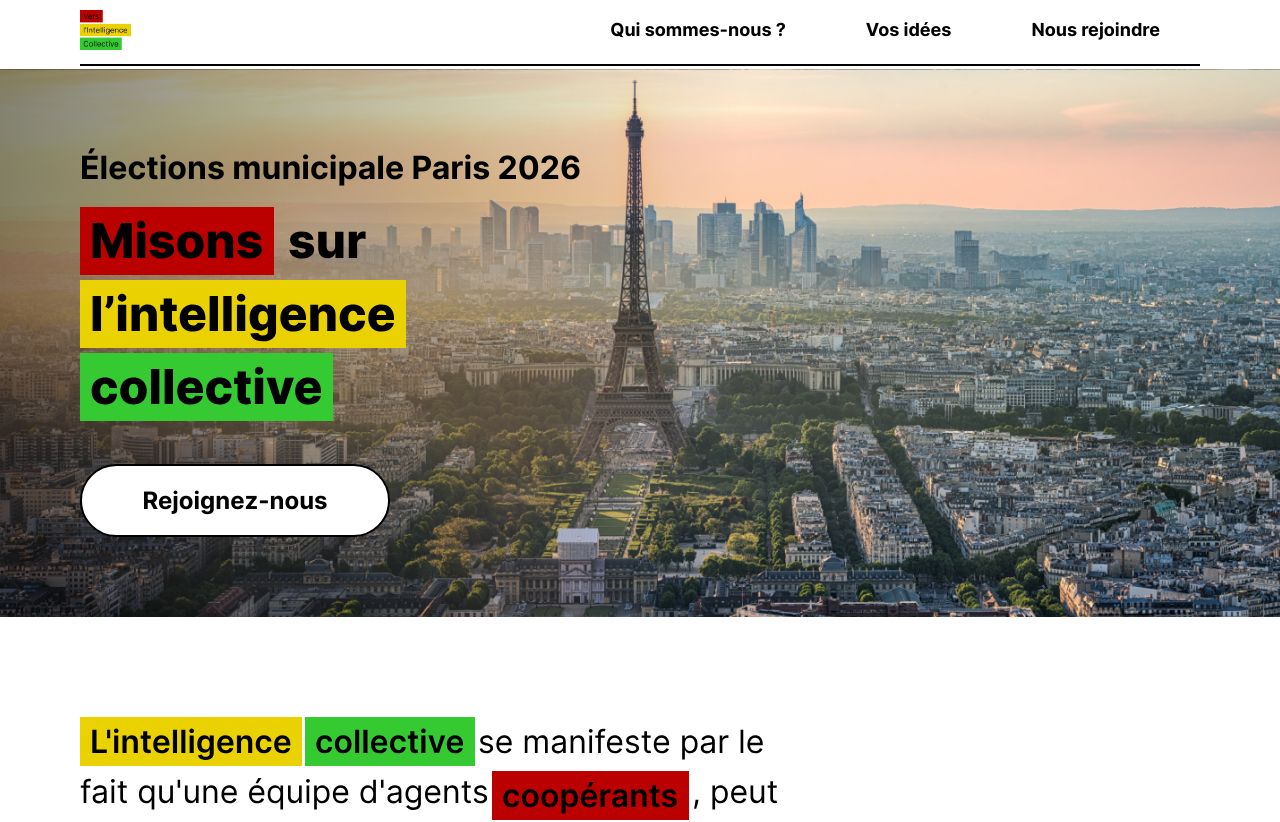
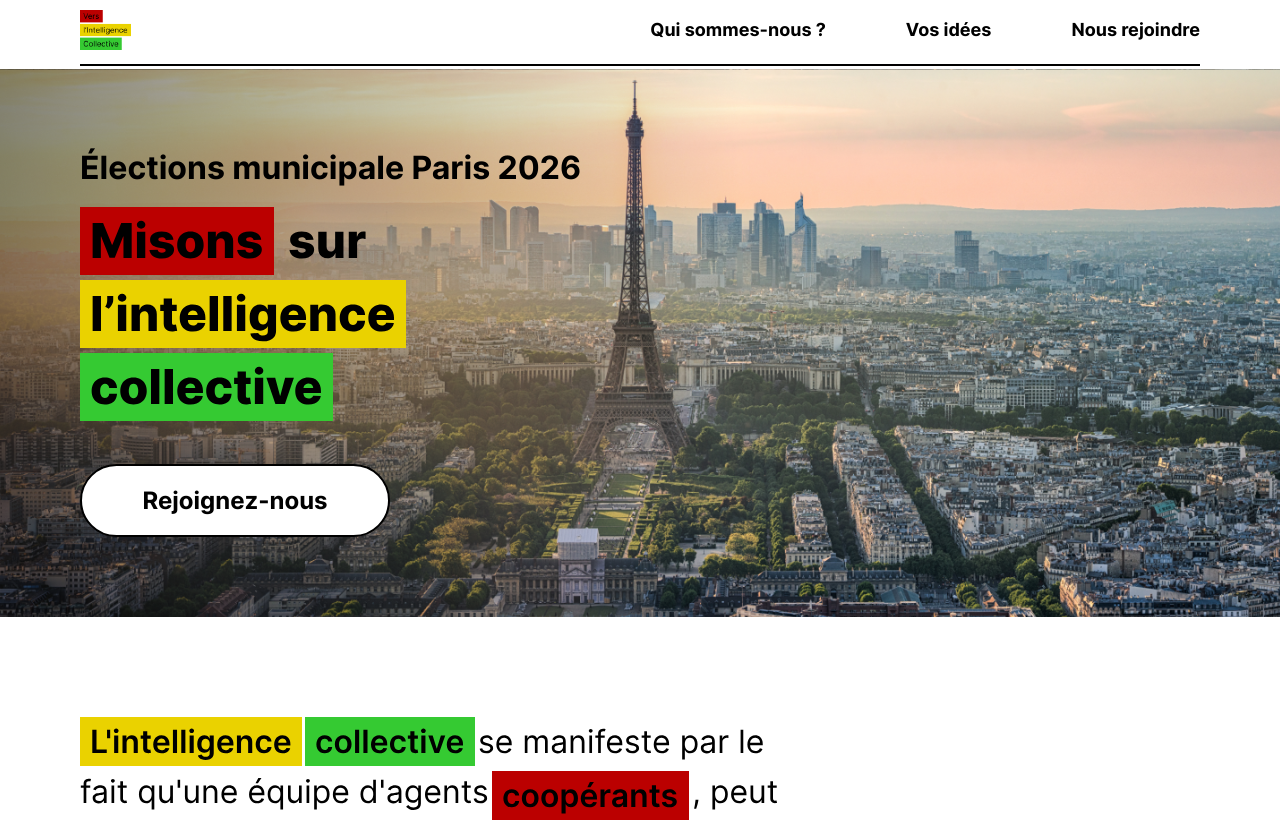
Before and after one commit to bdulong/VIC, a React (Create React App) app: page / in a window 1280 px wide. Shown: the top 822 px of the page. Built offline with nearby package versions, Linux system fonts and the light colour scheme.

Commit message:
rajouter hover sur cta et lien header urgence

```diff
--- a/src/components/assets/header/header.css
+++ b/src/components/assets/header/header.css
@@ -32,6 +32,7 @@ div.lien-redirection {
     flex-direction: row;
     justify-content: space-between;
     align-items: center;
+    gap: 80px;
 }
 
 div.lien-redirection ul {
@@ -40,7 +41,6 @@ div.lien-redirection ul {
     font-size: 18px;
     font-weight: 700;
     height: 22px;
-    margin: 0 40px 0 40px;
 }
 
 .barre {
```
